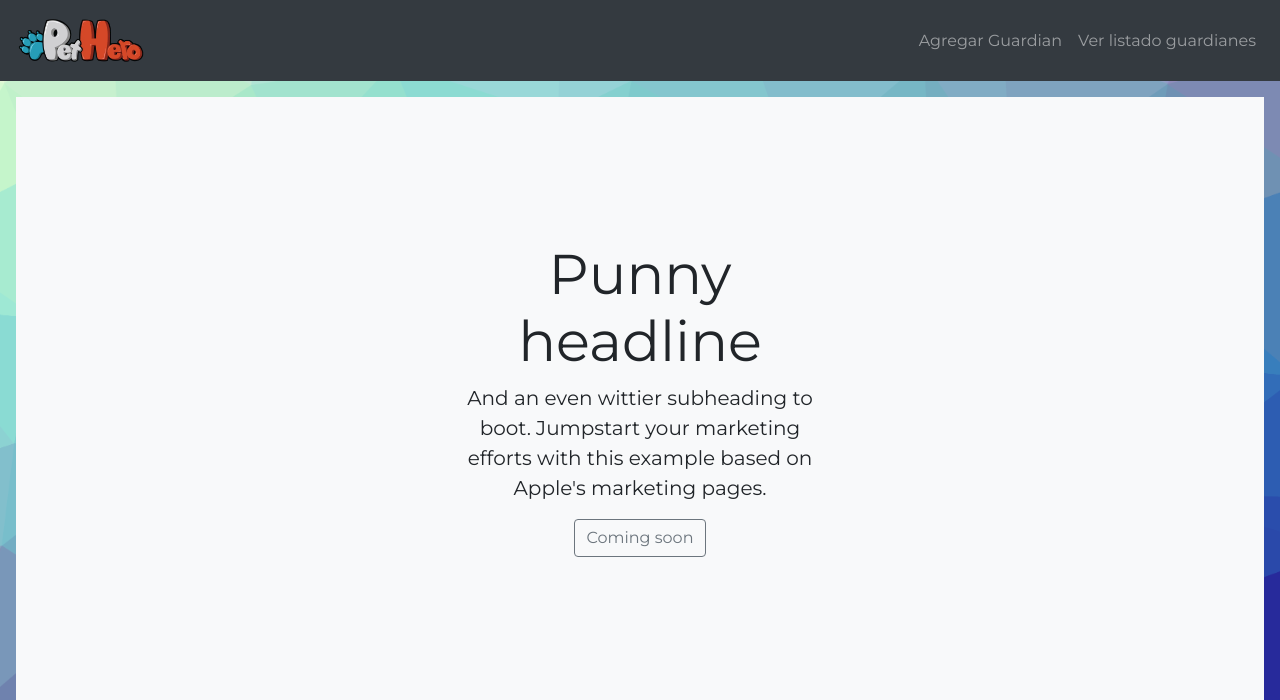
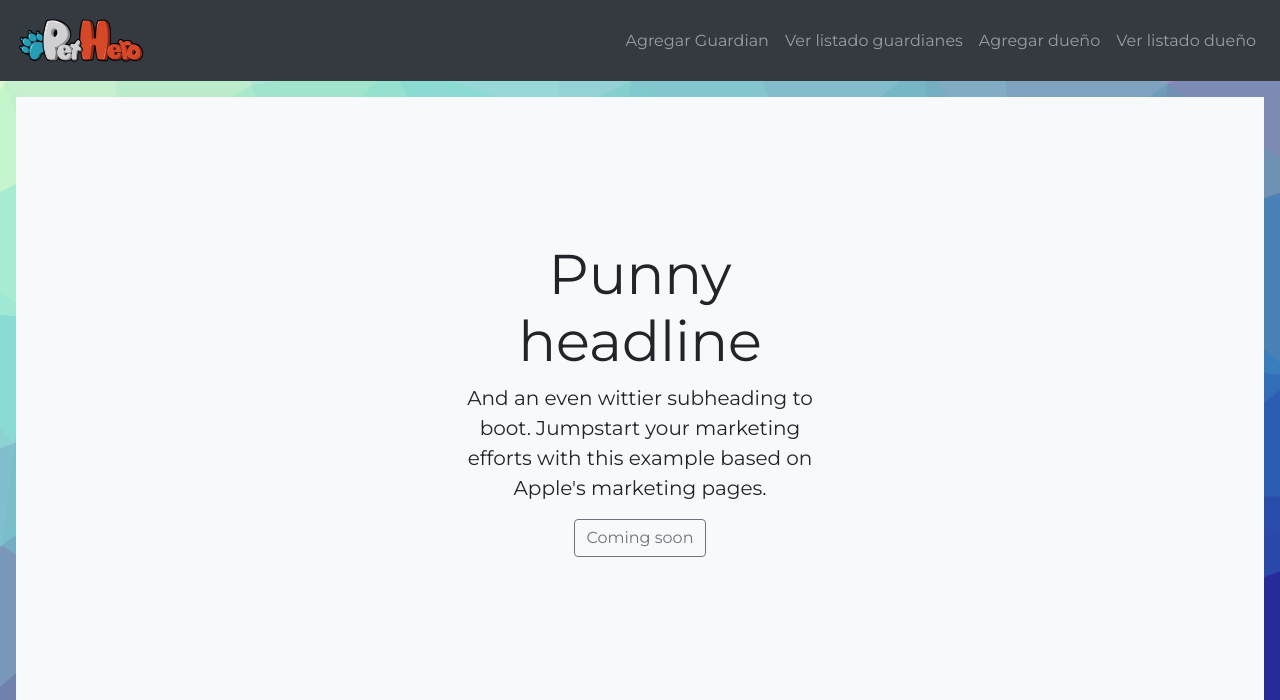
Before and after one commit to MatiasMantobani/pethero, a PHP site: page / in a window 1280 px wide. Shown: the top 700 px of the page. Run offline with PHP 8.4, Linux system fonts and the light colour scheme.

Commit message:
Agrego nuevos links de duenos en el navbar

```diff
--- a/Views/nav.php
+++ b/Views/nav.php
@@ -15,5 +15,12 @@
                <a class="nav-link" href="<?php echo FRONT_ROOT ?>Guardian/ShowListView">Ver listado guardianes</a>
           </li>
 
+         <li class="nav-item">
+             <a class="nav-link" href="<?php echo FRONT_ROOT ?>Dueno/ShowAddView">Agregar dueño</a>
+         </li>
+
+         <li class="nav-item">
+             <a class="nav-link" href="<?php echo FRONT_ROOT ?>Dueno/ShowListView">Ver listado dueño</a>
+         </li>
      </ul>
 </nav>
```
